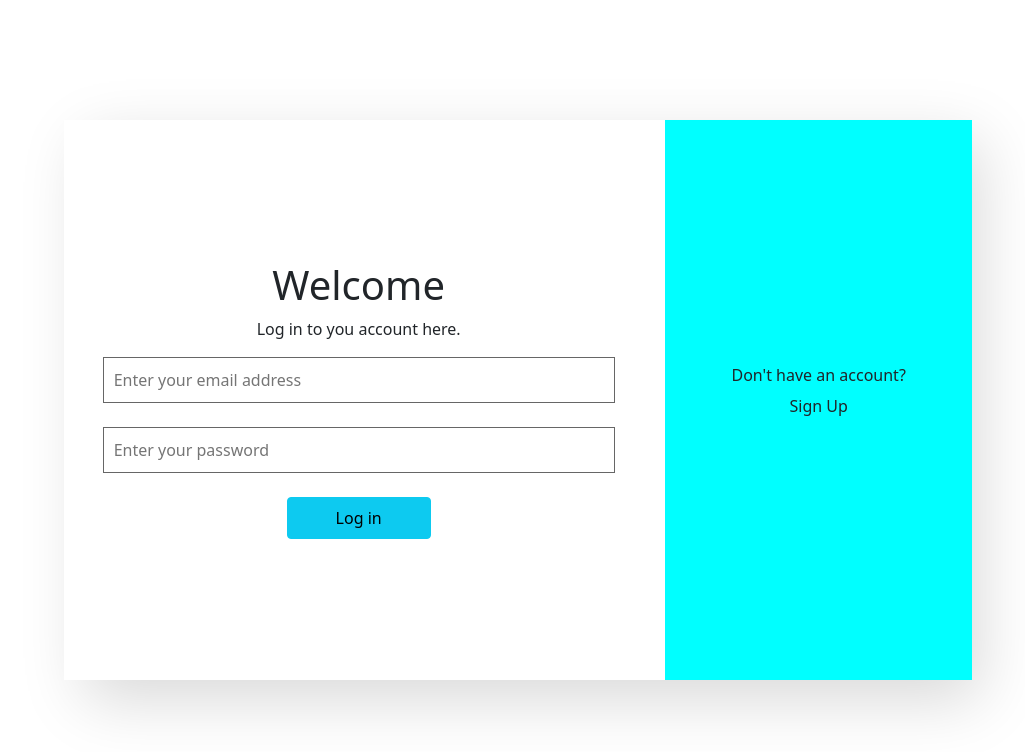
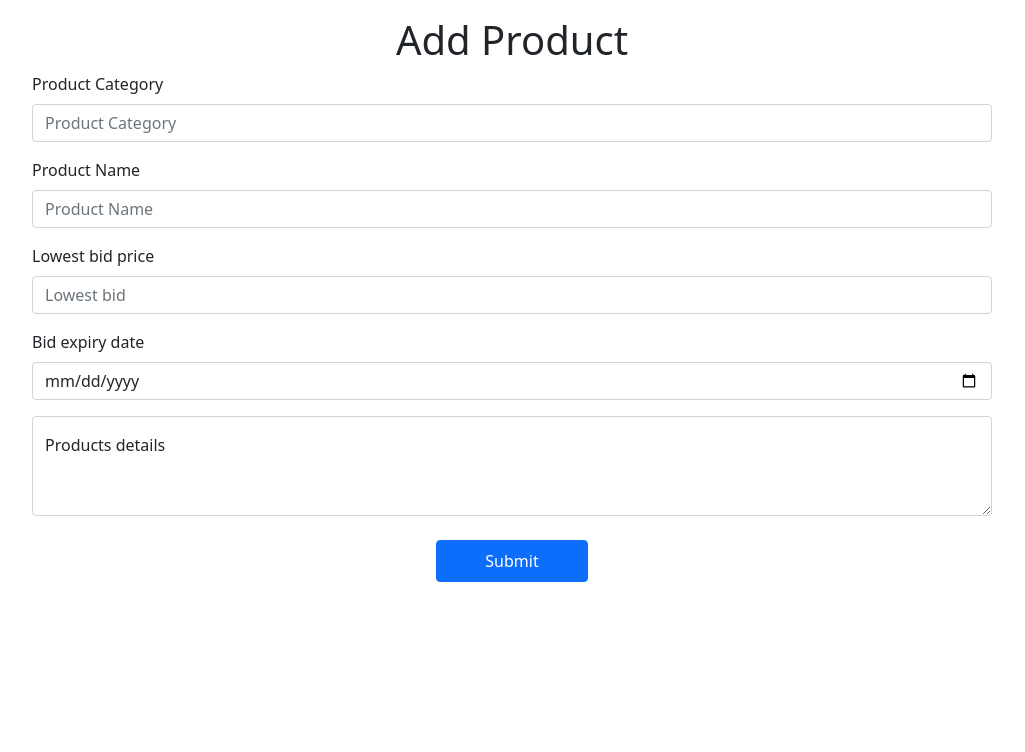
Before and after one commit to CodersTrio/tradeBid-client, a React (Create React App) app: page /addProduct in a window 1280 px wide. Shown: the top 752 px of the page, without its empty margins (128-1153 px from the left). Built offline with nearby package versions, Linux system fonts and the light colour scheme.

Commit message:
addProduct component added

```diff
--- a/src/App.js
+++ b/src/App.js
@@ -1,11 +1,25 @@
-import logo from './logo.svg';
+import { BrowserRouter, Switch, Route } from 'react-router-dom';
 import './App.css';
+import AddProduct from './components/AddProduct/AddProduct';
+import SignIn from './components/authentication/SignIn/SignIn';
 import Home from './pages/Home/Home';
 
 function App() {
   return (
     <div>
-      <Home />
+      <BrowserRouter>
+        <Switch>
+          <Route exact path="/">
+            <Home></Home>
+          </Route>
+          <Route path="/signIn">
+            <SignIn></SignIn>
+          </Route>
+          <Route path="/addProduct">
+            <AddProduct></AddProduct>
+          </Route>
+        </Switch>
+      </BrowserRouter>
     </div>
   );
 }
--- /dev/null
+++ b/src/components/AddProduct/AddProduct.js
@@ -0,0 +1,49 @@
+import React from 'react';
+import { Form, Button, FloatingLabel } from 'react-bootstrap';
+
+const AddProduct = () => {
+    return (
+       <div className="w-75 mx-auto mt-3">
+           <h1 className="text-center">Add Product</h1>
+            <Form>
+            <Form.Group className="mb-3">
+                <Form.Label>Product Category</Form.Label>
+                <Form.Control type="text" placeholder="Product Category" />
+            </Form.Group>
+
+            <Form.Group className="mb-3">
+                <Form.Label>Product Name</Form.Label>
+                <Form.Control type="text" placeholder="Product Name" />
+            </Form.Group>
+
+            <Form.Group className="mb-3">
+                <Form.Label>Lowest bid price</Form.Label>
+                <Form.Control type="digit" placeholder="Lowest bid" />
+            </Form.Group>
+
+            <Form.Group className="mb-3">
+                <Form.Label>Bid expiry date</Form.Label>
+                <Form.Control type="date" placeholder="Bid expired" />
+            </Form.Group>
+
+            <FloatingLabel controlId="floatingTextarea2" label="Products details">
+                <Form.Control
+                    as="textarea"
+                    placeholder="Leave a comment here"
+                    style={{ height: '100px' }}
+                />
+            </FloatingLabel>
+
+            <br />
+
+            <div className="text-center">
+                <Button className="px-5 py-2" variant="primary" type="submit">
+                    Submit
+                </Button>
+            </div>
+        </Form>
+       </div>
+    );
+};
+
+export default AddProduct;
--- /dev/null
+++ b/src/components/Header/Header.js
@@ -0,0 +1,22 @@
+import React from 'react';
+import { Navbar, Container, Nav } from 'react-bootstrap';
+import './Header.css';
+
+const Header = () => {
+    return (
+        <Navbar bg="light" expand="lg">
+            <Container>
+                <Navbar.Brand href="#home">Trade Bid</Navbar.Brand>
+                <Navbar.Toggle aria-controls="basic-navbar-nav" />
+                <Navbar.Collapse id="basic-navbar-nav">
+                    <Nav className="ms-auto">
+                        <Nav.Link href="#home">Home</Nav.Link>
+                        <Nav.Link href="#link">Link</Nav.Link>
+                    </Nav>
+                </Navbar.Collapse>
+            </Container>
+        </Navbar>
+    );
+};
+
+export default Header;
--- a/src/pages/Home/Home.js
+++ b/src/pages/Home/Home.js
@@ -1,10 +1,12 @@
 import React from 'react';
 import SignIn from '../../components/authentication/SignIn/SignIn';
+import Header from '../../components/Header/Header';
 
 const Home = () => {
     return (
         <div>
-            <SignIn />
+            <Header/>
+            {/* <SignIn /> */}
         </div>
     );
 };
```
Also changed, not shown: src/components/Header/Header.css (added).
